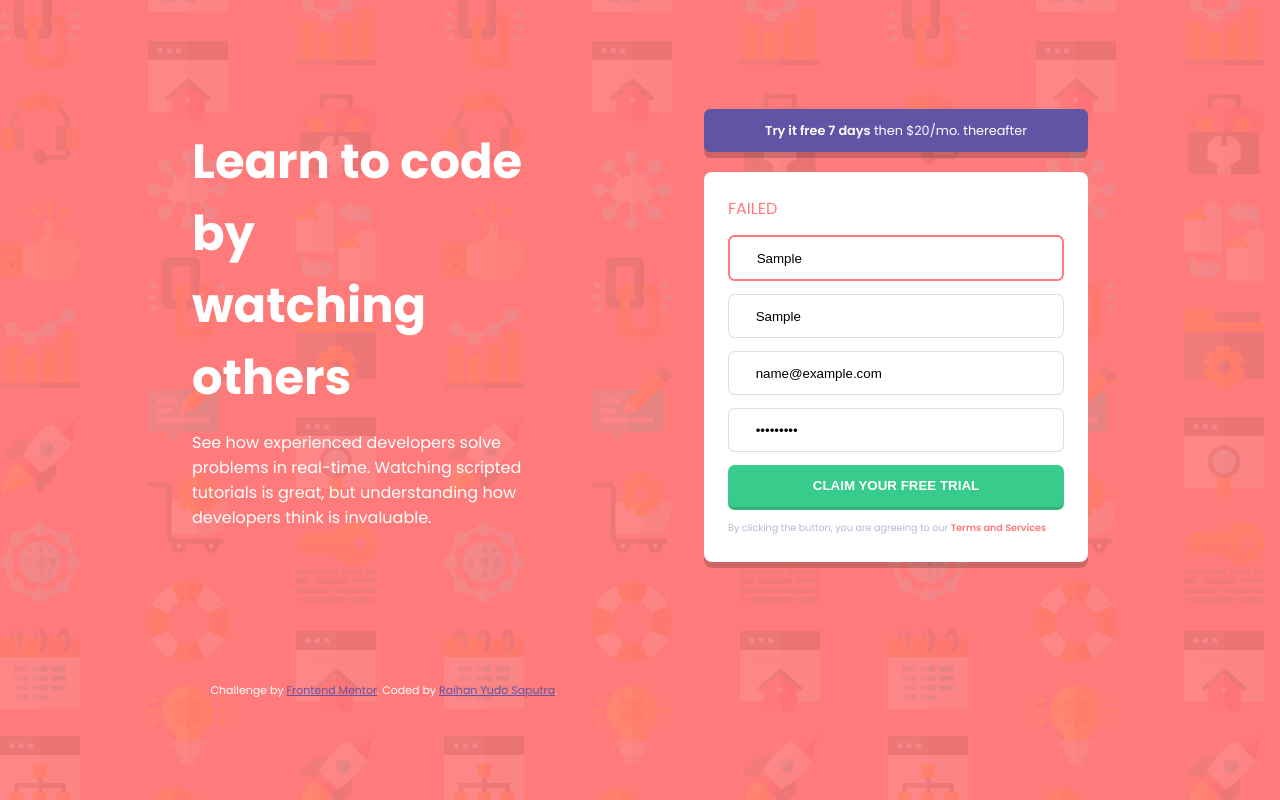
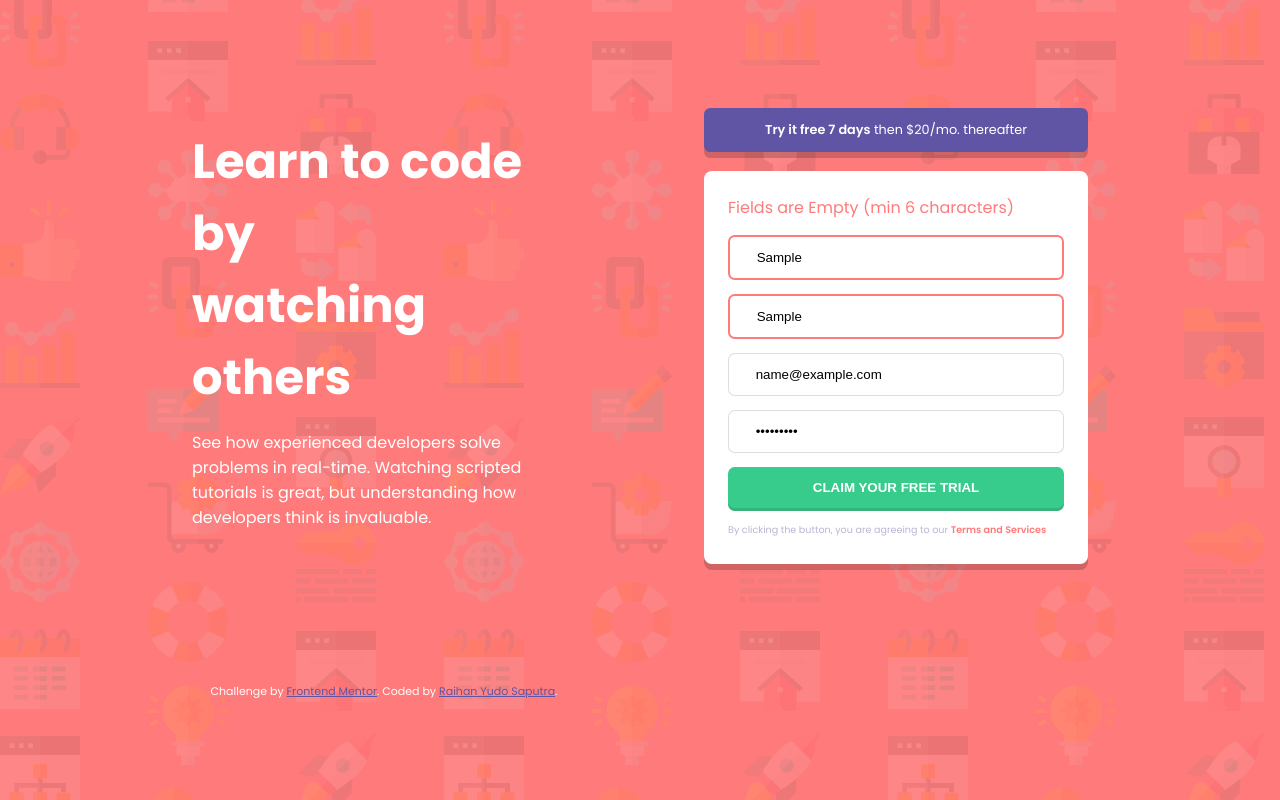
Before and after one commit to RaihanStark/Intro-component-with-sign-up-form, a plain HTML site: page index.html in a window 1280 px wide. Both pictures are taken after typing "Sample", "Sample", "name@example.com", "Sample123" into the empty fields and a click on the input "Claim your free trial". Drawn offline with Linux system fonts and the light colour scheme.

Commit message:
add form validation

```diff
--- a/assets/js/script.js
+++ b/assets/js/script.js
@@ -2,8 +2,18 @@ var form = document.getElementById("claim-trial");
 
 function validateForm(e) {
   e.preventDefault();
-  let fields = document.getElementsByTagName("input");
-  console.log(fields);
+  let fields = Array.from(document.getElementsByTagName("input"));
+  let re = /^(([^<>()\[\]\\.,;:\s@"]+(\.[^<>()\[\]\\.,;:\s@"]+)*)|(".+"))@((\[[0-9]{1,3}\.[0-9]{1,3}\.[0-9]{1,3}\.[0-9]{1,3}\])|(([a-zA-Z\-0-9]+\.)+[a-zA-Z]{2,}))$/;
+  fields.forEach((e) => {
+    if (e.value.length <= 6) {
+      document.getElementById("error-msg").innerHTML =
+        "Fields are Empty (min 6 characters)";
+      e.classList.add("invalid");
+    } else {
+      e.classList.remove("invalid");
+    }
+  });
+  console.log(re.test(String("raihan2gmail.com").toLowerCase()));
 }
 
 form.addEventListener("submit", validateForm);
--- a/index.html
+++ b/index.html
@@ -51,8 +51,8 @@
         </div>
         <div class="form-group">
           <form id="claim-trial">
-            <label id="error-msg">FAILED</label>
-            <input type="text" class="invalid" placeholder="First Name" />
+            <label id="error-msg"></label>
+            <input type="text" placeholder="First Name" />
             <input type="text" placeholder="Last Name" />
             <input type="email" placeholder="Email Address" />
             <input type="password" placeholder="Password" />
```
